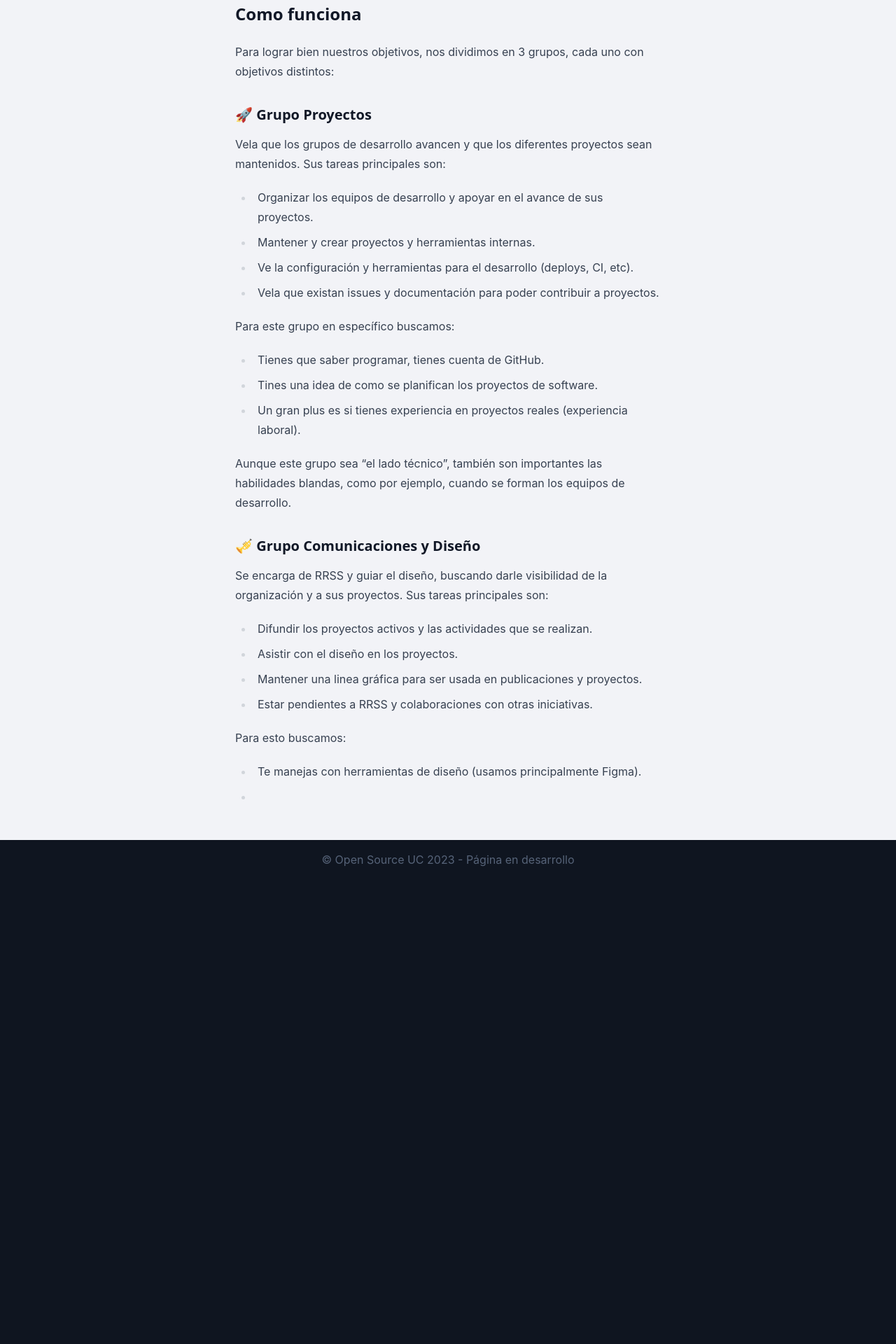
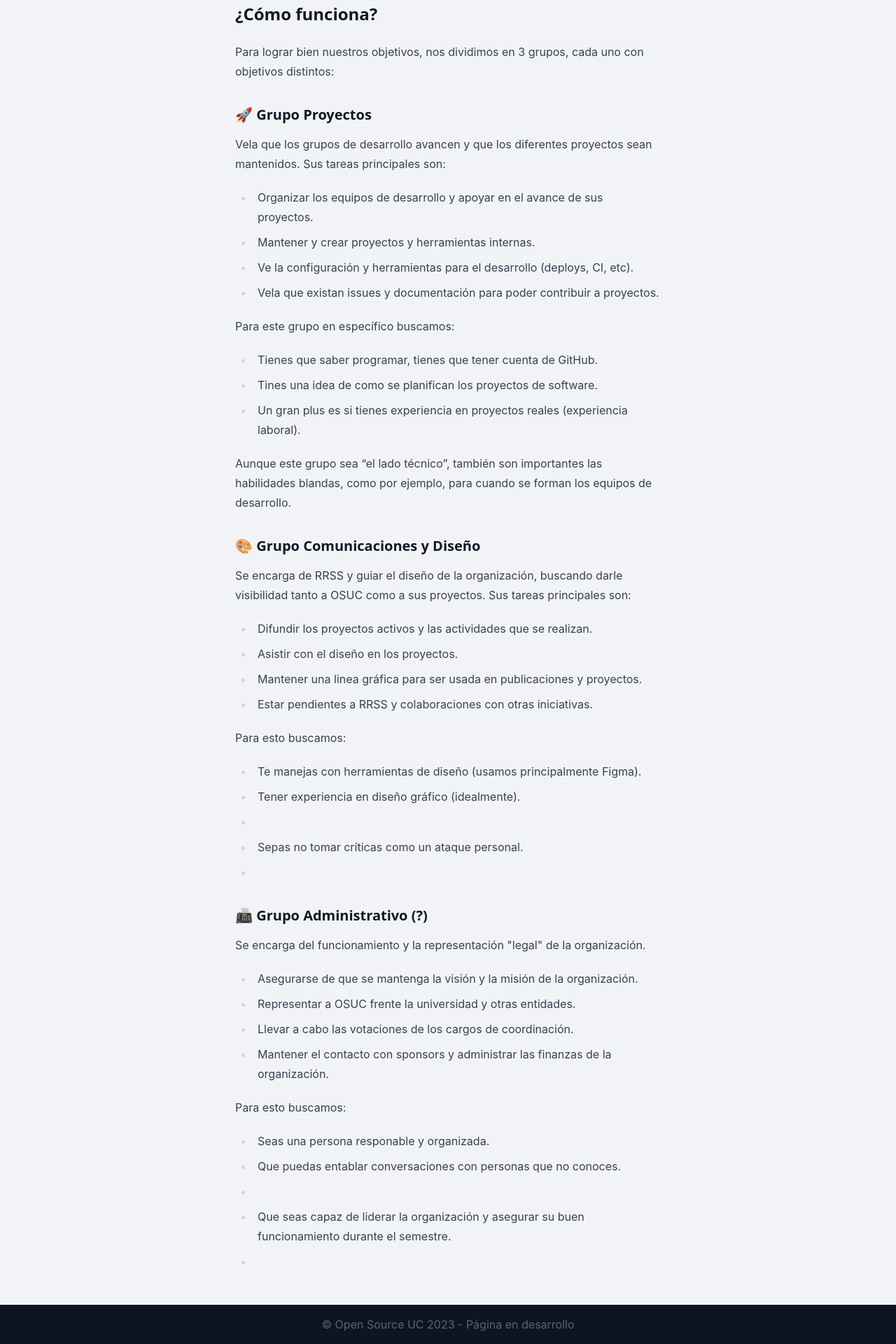
Before and after one commit to open-source-uc/osuc.dev, a SvelteKit app: page /join/internal in a window 1280 px wide. Shown: the part 600-2520 px from the top of the page at 70% size. Before the commit the page ends 1856 px from the top, so only its background shows below. Built offline with nearby package versions, Linux system fonts and the light colour scheme.

Commit message:
Update +page.svelte

```diff
--- a/src/routes/join/internal/+page.svelte
+++ b/src/routes/join/internal/+page.svelte
@@ -4,11 +4,11 @@
 	<p>
 		Para potenciar e impulsar la comunidad de código abierto en la universidad, trabajamos en
 		conjunto para organizar actividades, talleres, y proyectos. El equipo interno se podría pensar
-		como el “equipo de coordinación”, pero es más que eso: somos un grupo motivado que busca
+		como el “equipo de coordinación”, pero es más que eso; somos un grupo motivado que busca
 		colaborar e impulsar a los demás.
 	</p>
 
-	<h2>Que es lo que buscamos</h2>
+	<h2>¿Qué es lo que buscamos?</h2>
 
 	<ul>
 		<li>Tienes iniciativa, puedes identificar oportunidades y liderar su ejecución.</li>
@@ -16,7 +16,7 @@
 		<li>Sabes colaborar y comunicarte bien con los demás.</li>
 	</ul>
 
-	<h2>Como funciona</h2>
+	<h2>¿Cómo funciona?</h2>
 
 	<p>
 		Para lograr bien nuestros objetivos, nos dividimos en 3 grupos, cada uno con objetivos
@@ -36,18 +36,18 @@
 	</ul>
 	<p>Para este grupo en específico buscamos:</p>
 	<ul>
-		<li>Tienes que saber programar, tienes cuenta de GitHub.</li>
+		<li>Tienes que saber programar, tienes que tener cuenta de GitHub.</li>
 		<li>Tines una idea de como se planifican los proyectos de software.</li>
 		<li>Un gran plus es si tienes experiencia en proyectos reales (experiencia laboral).</li>
 	</ul>
 	<p>
 		Aunque este grupo sea “el lado técnico”, también son importantes las habilidades blandas, como
-		por ejemplo, cuando se forman los equipos de desarrollo.
+		por ejemplo, para cuando se forman los equipos de desarrollo.
 	</p>
 
-	<h3>🎺 Grupo Comunicaciones y Diseño</h3>
+	<h3>🎨 Grupo Comunicaciones y Diseño</h3>
 	<p>
-		Se encarga de RRSS y guiar el diseño, buscando darle visibilidad de la organización y a sus
+		Se encarga de RRSS y guiar el diseño de la organización, buscando darle visibilidad tanto a OSUC como a sus
 		proyectos. Sus tareas principales son:
 	</p>
 	<ul>
@@ -59,6 +59,24 @@
 	<p>Para esto buscamos:</p>
 	<ul>
 		<li>Te manejas con herramientas de diseño (usamos principalmente Figma).</li>
-		<li />
+		<li>Tener experiencia en diseño gráfico (idealmente).<li/>
+		<li>Sepas no tomar críticas como un ataque personal.<li/>
+	</ul>
+
+	<h3>📠 Grupo Administrativo (?)</h3>
+	<p>
+		Se encarga del funcionamiento y la representación "legal" de la organización.
+	</p>
+	<ul>
+		<li>Asegurarse de que se mantenga la visión y la misión de la organización.</li>
+		<li>Representar a OSUC frente la universidad y otras entidades.</li>
+		<li>Llevar a cabo las votaciones de los cargos de coordinación.</li>
+		<li>Mantener el contacto con sponsors y administrar las finanzas de la organización.</li>
+	</ul>
+	<p>Para esto buscamos:</p>
+	<ul>
+		<li>Seas una persona responable y organizada.</li>
+		<li>Que puedas entablar conversaciones con personas que no conoces.<li/>
+		<li>Que seas capaz de liderar la organización y asegurar su buen funcionamiento durante el semestre.<li/>
 	</ul>
 </div>
```
